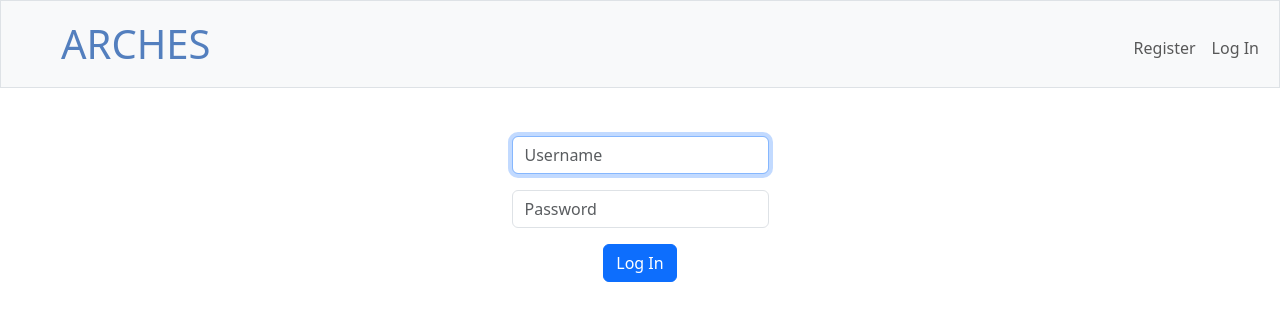
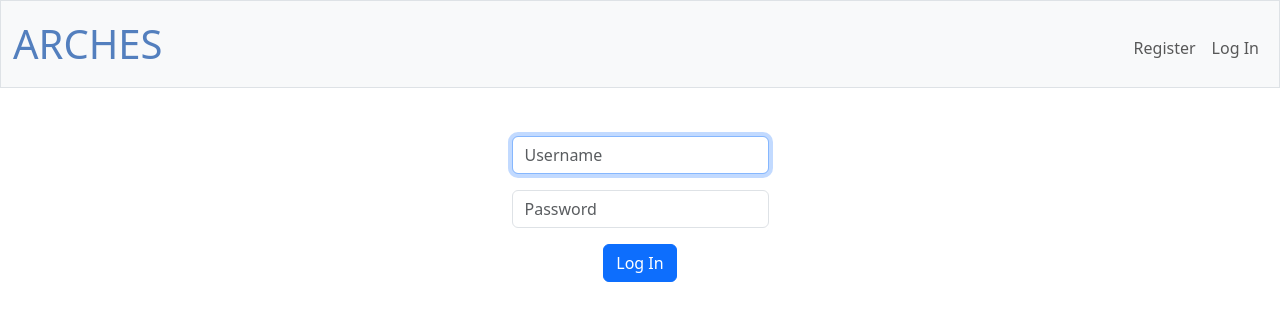
Before and after one commit to RLCM696/company, a Flask app: page /login in a window 1280 px wide. Shown: the top 327 px of the page. Run offline with Flask 3, Linux system fonts and the light colour scheme; data comes from the database, SQL or seed files in the repository; some libraries are stand-ins or nearby versions.

Commit message:
Fri, Nov 1, 2024, 4:51 PM -04:00

```diff
--- a/templates/layout.html
+++ b/templates/layout.html
@@ -24,7 +24,7 @@
 
         <nav class="bg-light border navbar navbar-expand-md navbar-light">
             <div class="container-fluid">
-                <a class="navbar-brand" href="/"><span class="blue fs-1 m-5">ARCHES</span></a>
+                <a class="navbar-brand" href="/"><span class="blue fs-1" style="width=10">ARCHES</span></a>
                 <button aria-controls="navbar" aria-expanded="false" aria-label="Toggle navigation" class="navbar-toggler" data-bs-target="#navbar" data-bs-toggle="collapse" type="button">
                     <span class="navbar-toggler-icon"></span>
                 </button>
```
Also changed, not shown: 1 other file.
